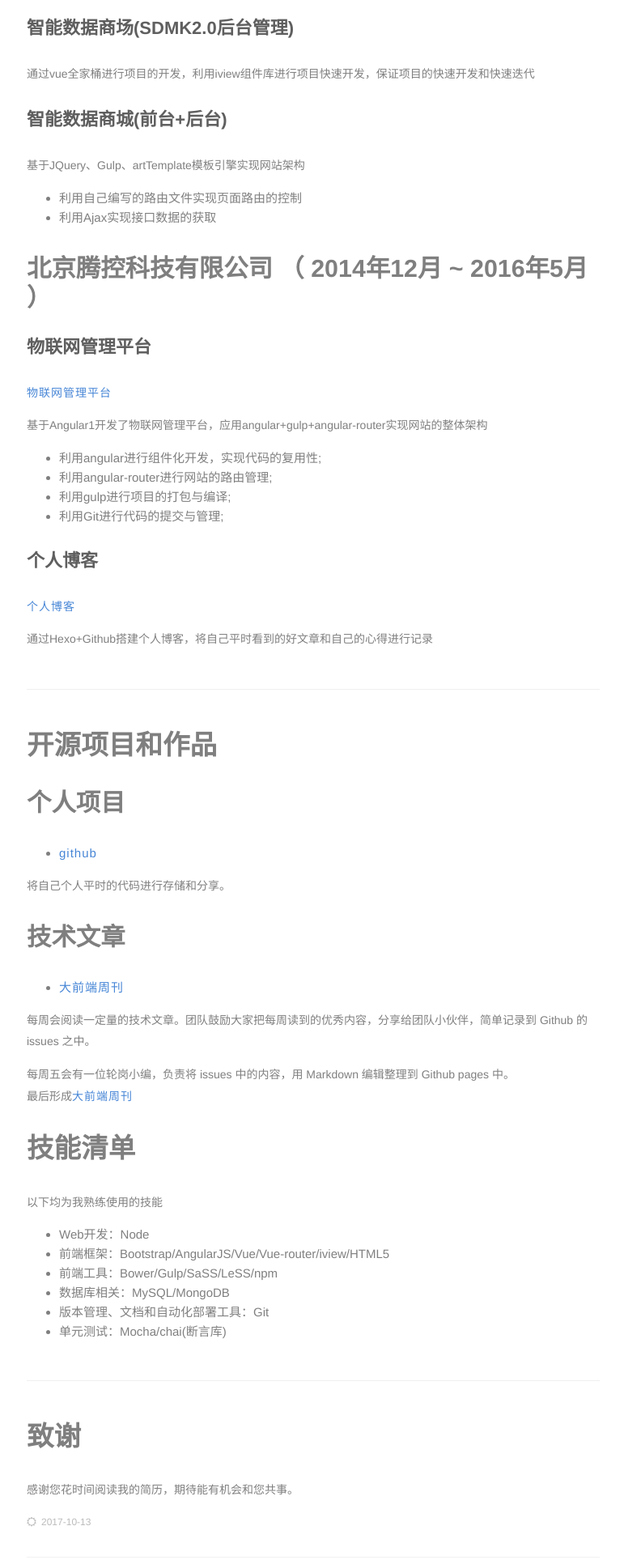
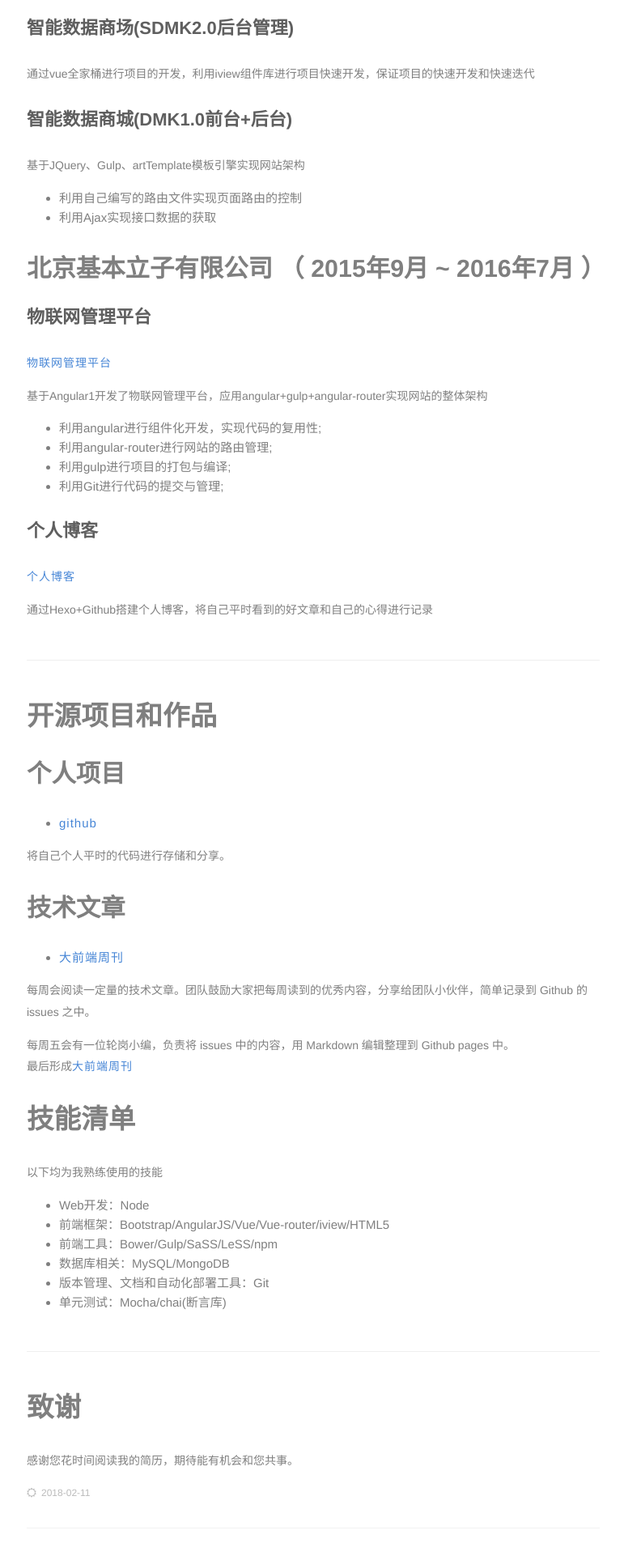
Before and after one commit to Sorzen/sorzen.github.com, a plain HTML site: page about/resume.html in a window 1280 px wide. Shown: the part 840-2767 px from the top of the page at 81% size, without its empty margins (509-1280 px from the left). Drawn offline with Linux system fonts and the light colour scheme; files whose address does not match are found by name.

Commit message:
Site updated: 2018-02-11 01:48:01

```diff
--- a/about/resume.html
+++ b/about/resume.html
@@ -32,12 +32,12 @@ Github: https://github.com/Sorzen
 <li>规范Git工作流，采用GitFlow的流程进行项目开发;</li>
 </ul>
 <h3 id="智能数据商场-SDMK2-0后台管理"><a href="#智能数据商场-SDMK2-0后台管理" class="headerlink" title="智能数据商场(SDMK2.0后台管理)"></a>智能数据商场(SDMK2.0后台管理)</h3><p>通过vue全家桶进行项目的开发，利用iview组件库进行项目快速开发，保证项目的快速开发和快速迭代</p>
-<h3 id="智能数据商城-前台-后台"><a href="#智能数据商城-前台-后台" class="headerlink" title="智能数据商城(前台+后台)"></a>智能数据商城(前台+后台)</h3><p>基于JQuery、Gulp、artTemplate模板引擎实现网站架构</p>
+<h3 id="智能数据商城-DMK1-0前台-后台"><a href="#智能数据商城-DMK1-0前台-后台" class="headerlink" title="智能数据商城(DMK1.0前台+后台)"></a>智能数据商城(DMK1.0前台+后台)</h3><p>基于JQuery、Gulp、artTemplate模板引擎实现网站架构</p>
 <ul>
 <li>利用自己编写的路由文件实现页面路由的控制</li>
 <li>利用Ajax实现接口数据的获取</li>
 </ul>
-<h2 id="北京腾控科技有限公司-（-2014年12月-2016年5月-）"><a href="#北京腾控科技有限公司-（-2014年12月-2016年5月-）" class="headerlink" title="北京腾控科技有限公司 （ 2014年12月 ~ 2016年5月 ）"></a>北京腾控科技有限公司 （ 2014年12月 ~ 2016年5月 ）</h2><h3 id="物联网管理平台"><a href="#物联网管理平台" class="headerlink" title="物联网管理平台"></a>物联网管理平台</h3><p><a href="https://wenhan.quarkioe.com" target="_blank" rel="external">物联网管理平台</a></p>
+<h2 id="北京基本立子有限公司-（-2015年9月-2016年7月-）"><a href="#北京基本立子有限公司-（-2015年9月-2016年7月-）" class="headerlink" title="北京基本立子有限公司 （ 2015年9月 ~ 2016年7月 ）"></a>北京基本立子有限公司 （ 2015年9月 ~ 2016年7月 ）</h2><h3 id="物联网管理平台"><a href="#物联网管理平台" class="headerlink" title="物联网管理平台"></a>物联网管理平台</h3><p><a href="https://wenhan.quarkioe.com" target="_blank" rel="external">物联网管理平台</a></p>
 <p>基于Angular1开发了物联网管理平台，应用angular+gulp+angular-router实现网站的整体架构</p>
 <ul>
 <li>利用angular进行组件化开发，实现代码的复用性;</li>
@@ -68,4 +68,4 @@ Github: https://github.com/Sorzen
 </ul>
 <hr>
 <h1 id="致谢"><a href="#致谢" class="headerlink" title="致谢"></a>致谢</h1><p>感谢您花时间阅读我的简历，期待能有机会和您共事。</p>
-</div><div class="post-footer"><div class="meta"><div class="info"><i class="fa fa-sun-o"></i><span class="date">2017-10-13</span></div></div></div></div></div></div></div></div><script src="/js/jquery.js"></script><script src="/js/jquery-migrate-1.2.1.min.js"></script><script src="/js/jquery.appear.js"></script></body></html>
+</div><div class="post-footer"><div class="meta"><div class="info"><i class="fa fa-sun-o"></i><span class="date">2018-02-11</span></div></div></div></div></div></div></div></div><script src="/js/jquery.js"></script><script src="/js/jquery-migrate-1.2.1.min.js"></script><script src="/js/jquery.appear.js"></script></body></html>
```
Also changed, not shown: 2018/01/30/electron-vue实践笔记/index.html (+1 -1 lines).
